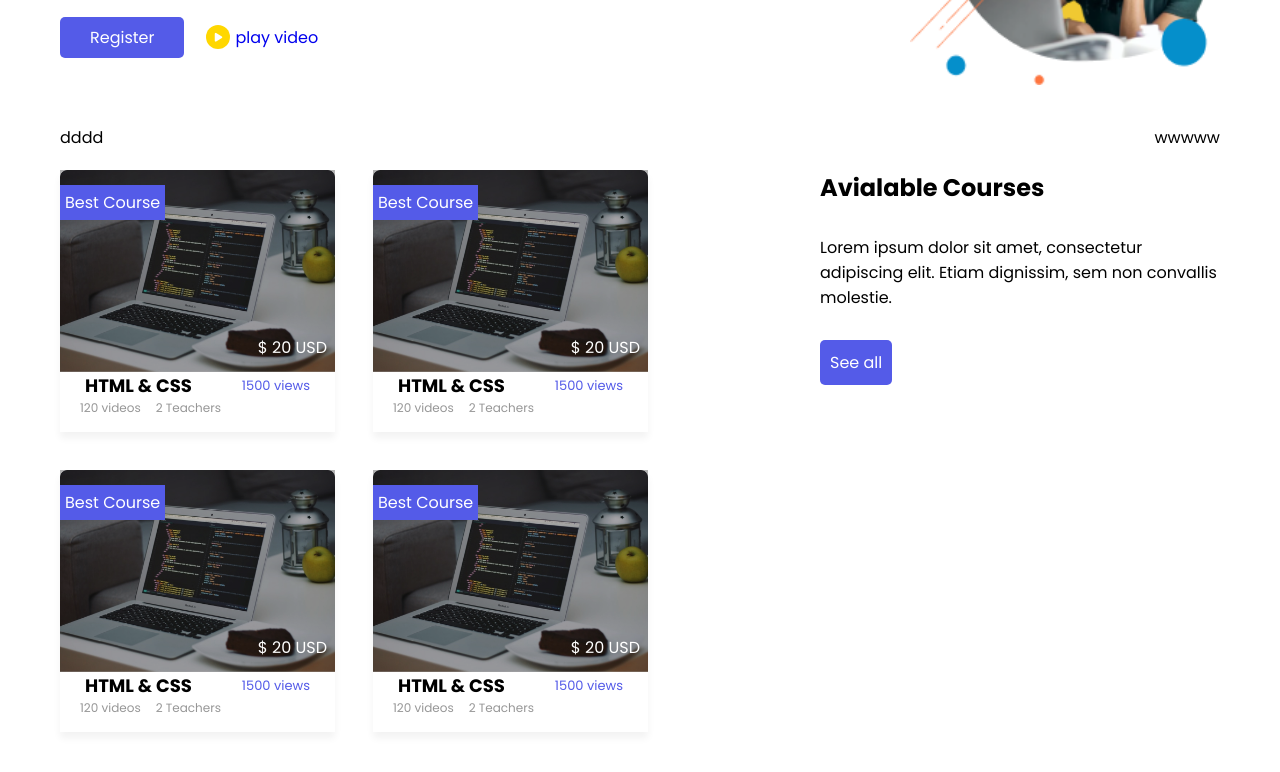
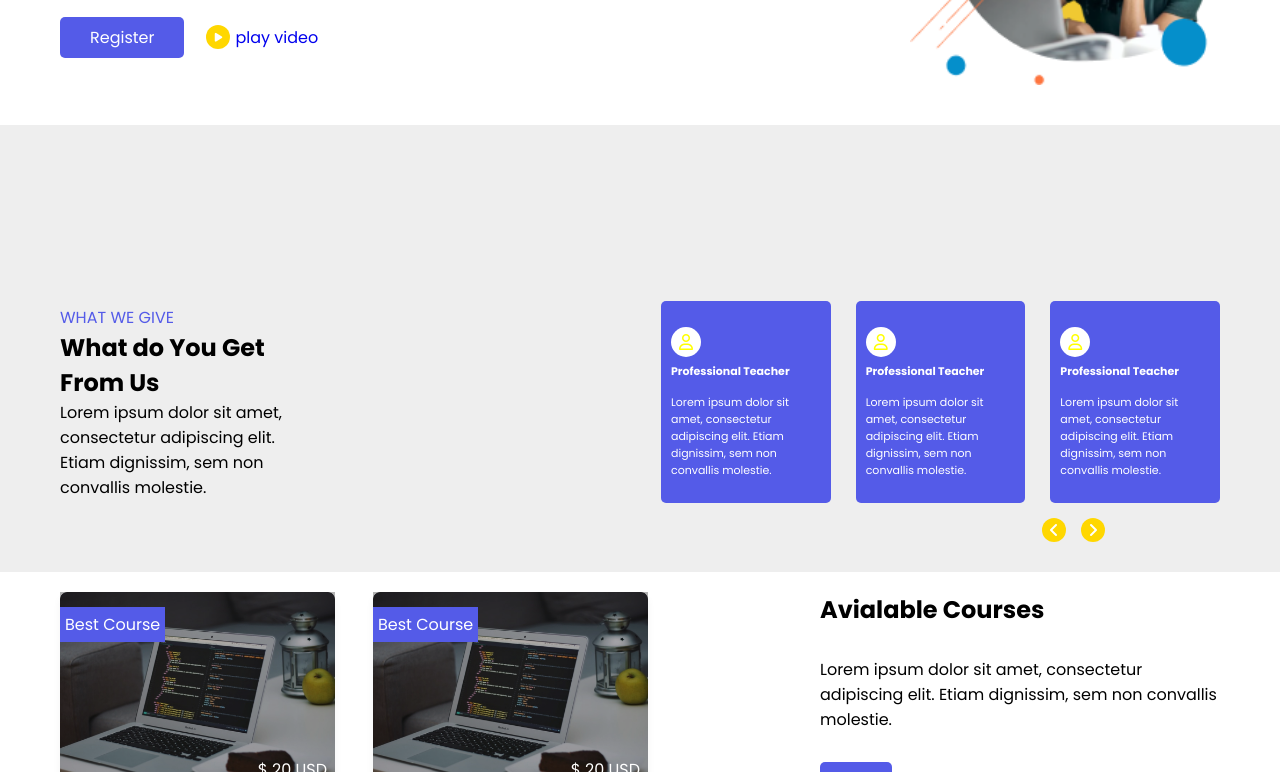
Before and after one commit to ahedmafarjeh/Landing, a plain HTML site: page index.html in a window 1280 px wide. Shown: the part 328-1100 px from the top of the page. Drawn offline with Linux system fonts and the light colour scheme.

```diff
--- a/asstes/css/main.css
+++ b/asstes/css/main.css
@@ -187,6 +187,110 @@
 
 
 
+}
+/* What we give you */
+.what-we-give  {
+  display: flex;
+  align-items: flex-end;
+  padding-top: 176px;
+  padding-bottom: 30px;
+  background-color: #eee;
+}
+.what-we-give .container{
+  display: flex;
+  flex-direction: column;
+  gap: 15px;
+}
+.what-we-give .right-part{
+  width: 250px;
+}
+.what-we-give .right-part span{
+  color: var(--mainColor);
+}
+.what-we-give .left-part{
+  width: calc(  ( 100% - 27px - 15px ) / 2);
+  display: flex;
+  /* flex-wrap: wrap; */
+  gap: 25px;
+}
+.what-we-give .left-part .item{
+  background-color: var(--mainColor);
+  color: white;
+  height: 180px;
+  padding: 12px 25px 10px 10px;
+  border-radius: 5px;
+  display: flex;
+  flex-direction: column;
+  justify-content: space-evenly;
+}
+.what-we-give .left-part .item h3 {
+  font-size: 11px;
+}
+
+.what-we-give .left-part .item p {
+  font-size: 11px;
+}
+.what-we-give .left-part .item .icon{
+  width: 30px;
+  height: 30px;
+  background-color: white;
+  border-radius: 50%;
+  display: flex;
+  justify-content: center;
+  align-items: center;
+}
+.what-we-give .icon-titile{
+  display: flex;
+  flex-direction: column;
+  gap: 6px;
+}
+.what-we-give  i{
+  color: yellow;
+}
+
+.prev-next{
+  display: flex;
+  margin-left: 31px;
+  justify-content: flex-end;
+  margin-right: 100px;
+}
+.prev-next i{
+  color: white;
+  margin-right: 15px;
+}
+@media screen and (max-width: 1200px){
+  .what-we-give .right-part,
+  .what-we-give .left-part{
+    width: 100%;
+  }
+  .what-we-give .row{
+    gap: 20px;
+  }
+  .prev-next{
+    margin-right: 170px;
+  }
+}
+@media screen and (max-width: 768px){
+  .prev-next{
+    margin-right: 50px;
+  }
+  .what-we-give .left-part{
+    flex-wrap: wrap;
+  }
+  .what-we-give .row{
+    gap: 20px;
+  }
+}
+@media screen and (max-width: 576px){
+  .what-we-give .left-part .item{
+    width: 100%;
+  }
+  .prev-next{
+    margin-right: 150px;
+  }
+  .what-we-give .row{
+    gap: 20px;
+  }
 }
 /* coursessssss */
 .courses{
--- a/index.html
+++ b/index.html
@@ -77,9 +77,48 @@
     <section class="what-we-give">
       <div class="container">
         <div class="row">
-          <div class="">dddd</div>
-          <div class="">wwwww</div>
+          <div class="right-part">
+            <span>WHAT WE GIVE</span>
+            <h2>What do You Get From Us</h2>
+            <p>Lorem ipsum dolor sit amet, consectetur adipiscing elit. Etiam dignissim, sem non convallis molestie.</p>
+          </div>
+          <div class="left-part">
+            <div class="item">
+              <div class="icon-titile">
+                <div class="icon">
+                  <i class="fa-regular fa-user"></i>
+
+                </div>
+                <h3>Professional Teacher</h3>
+              </div>
+              <p>Lorem ipsum dolor sit amet, consectetur adipiscing elit. Etiam dignissim, sem non convallis molestie.</p>
+            </div>
+            <div class="item">
+              <div class="icon-titile">
+                <div class="icon">
+                  <i class="fa-regular fa-user"></i>
+
+                </div>
+                <h3>Professional Teacher</h3>
+              </div>
+              <p>Lorem ipsum dolor sit amet, consectetur adipiscing elit. Etiam dignissim, sem non convallis molestie.</p>
+            </div>
+          <div class="item">
+                <div class="icon-titile">
+                  <div class="icon">
+                    <i class="fa-regular fa-user"></i>
+
+                  </div>
+                  <h3>Professional Teacher</h3>
+                </div>
+                <p>Lorem ipsum dolor sit amet, consectetur adipiscing elit. Etiam dignissim, sem non convallis molestie.</p>
+              </div>
+          </div>
         </div>
+        <div class="prev-next">
+          <i class="fa-solid fa-angle-left play-icon"></i>
+          <i class="fa-solid fa-angle-right play-icon"></i>
+      </div>
       </div>
     </section>
 
```
